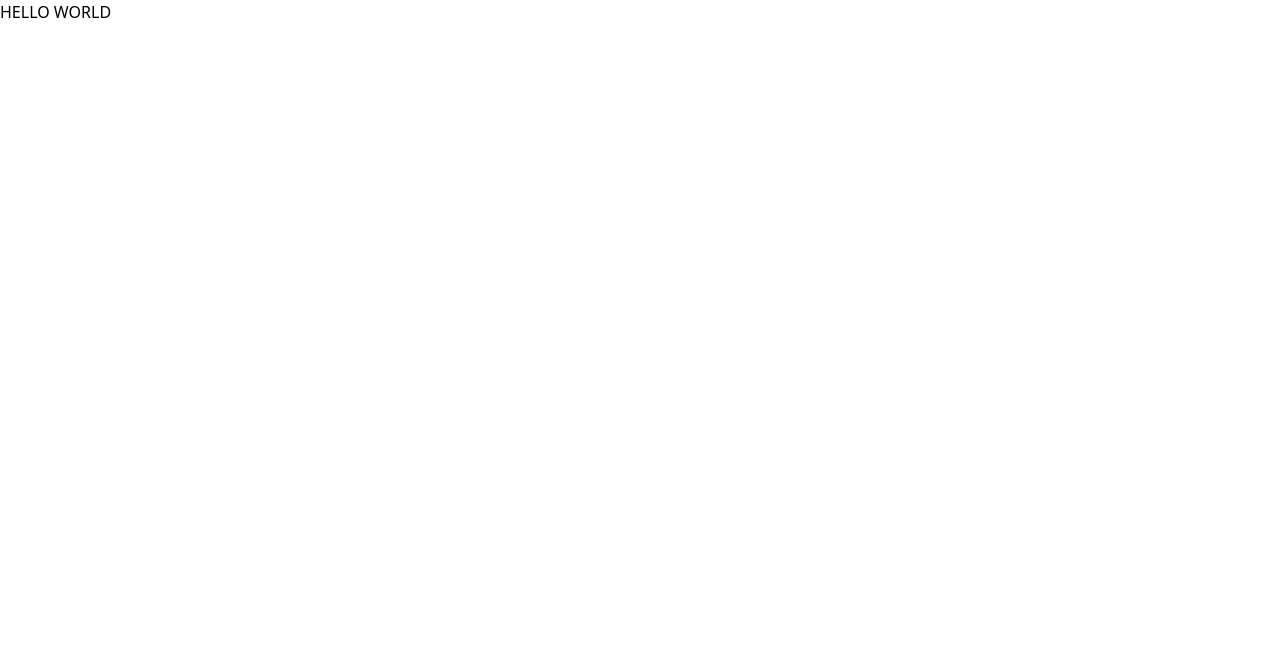
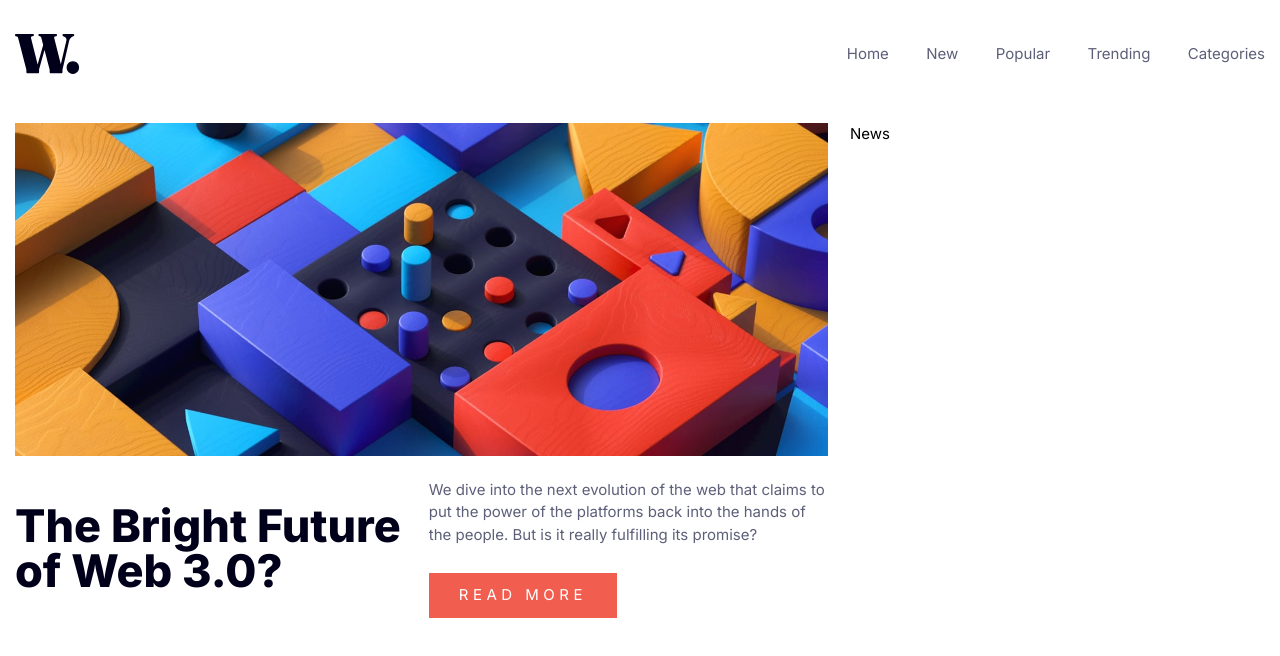
Before and after one commit to rubuz/news-homepage-main-react, a React (Vite) app: page / in a window 1280 px wide. Shown: the top 656 px of the page. Built offline with nearby package versions, Linux system fonts and the light colour scheme.

Commit message:
Hero hafl way done

```diff
--- a/src/App.jsx
+++ b/src/App.jsx
@@ -1,9 +1,16 @@
 import "./App.css";
+import Header from "./components/Header";
+import Hero from "./components/Hero";
+import News from "./components/News";
 
 function App() {
   return (
-    <div>
-      <h1>HELLO WORLD</h1>
+    <div className="font-inter">
+      <Header />
+      <div className="max-w-[1440px] mx-auto p-4 grid grid-cols-[65%_1fr] gap-6">
+        <Hero />
+        <News />
+      </div>
     </div>
   );
 }
--- /dev/null
+++ b/src/components/Header.jsx
@@ -0,0 +1,46 @@
+import React from "react";
+import Logo from "../assets/logo.svg";
+
+const Header = () => {
+  return (
+    <div className="max-w-[1440px] mx-auto flex justify-between p-4 items-center my-5">
+      <div>
+        <img src={Logo} alt="Logo" />
+      </div>
+      <nav className="flex gap-10 text-dark-grayish-blue">
+        <a
+          className="hover:text-primary-orange cursor-pointer duration-200"
+          href="/"
+        >
+          Home
+        </a>
+        <a
+          className="hover:text-primary-orange cursor-pointer duration-200"
+          href="/"
+        >
+          New
+        </a>
+        <a
+          className="hover:text-primary-orange cursor-pointer duration-200"
+          href="/"
+        >
+          Popular
+        </a>
+        <a
+          className="hover:text-primary-orange cursor-pointer duration-200"
+          href="/"
+        >
+          Trending
+        </a>
+        <a
+          className="hover:text-primary-orange cursor-pointer duration-200"
+          href="/"
+        >
+          Categories
+        </a>
+      </nav>
+    </div>
+  );
+};
+
+export default Header;
--- /dev/null
+++ b/src/components/Hero.jsx
@@ -0,0 +1,29 @@
+import React from "react";
+import webImage from "../assets/image-web-3-desktop.jpg";
+
+const Hero = () => {
+  return (
+    <div>
+      <div>
+        <img src={webImage} alt="" />
+      </div>
+      <div className="grid grid-cols-2 py-6 gap-4">
+        <h1 className="text-very-dark-blue font-extrabold text-5xl self-center">
+          The Bright Future of Web 3.0?
+        </h1>
+        <div className="self-center">
+          <p className="text-dark-grayish-blue mb-7">
+            We dive into the next evolution of the web that claims to put the
+            power of the platforms back into the hands of the people. But is it
+            really fulfilling its promise?
+          </p>
+          <button className="uppercase tracking-[0.3em] bg-primary-red px-8 py-3 text-white hover:bg-very-dark-blue duration-200 cursor-pointer">
+            Read More
+          </button>
+        </div>
+      </div>
+    </div>
+  );
+};
+
+export default Hero;
--- /dev/null
+++ b/src/components/News.jsx
@@ -0,0 +1,7 @@
+import React from "react";
+
+const News = () => {
+  return <div>News</div>;
+};
+
+export default News;
--- a/src/index.css
+++ b/src/index.css
@@ -1,4 +1,9 @@
+@import url("https://fonts.googleapis.com/css2?family=Inter:wght@400;700;800&display=swap");
+
 @tailwind base;
 @tailwind components;
 @tailwind utilities;
-@import url("https://fonts.googleapis.com/css2?family=Inter:wght@400;700;800&display=swap");
+
+html {
+  font-size: 15px;
+}
--- a/tailwind.config.js
+++ b/tailwind.config.js
@@ -2,7 +2,19 @@
 export default {
   content: ["./index.html", "./src/**/*.{js,ts,jsx,tsx}"],
   theme: {
-    extend: {},
+    extend: {
+      fontFamily: {
+        inter: ["Inter", "sans-serif"],
+      },
+      colors: {
+        "primary-orange": "#e9ab53",
+        "primary-red": "#f15e50",
+        "off-white": "#fffdfa",
+        "grayish-blue": "#c5c6ce",
+        "dark-grayish-blue": "#5d5f79",
+        "very-dark-blue": "#00001a",
+      },
+    },
   },
   plugins: [],
 };
```
